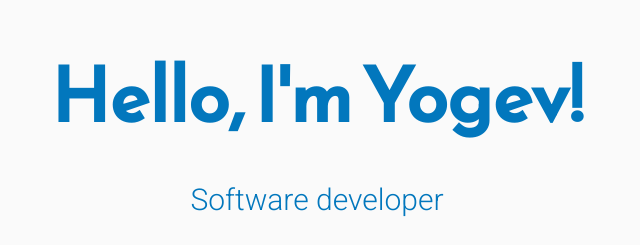
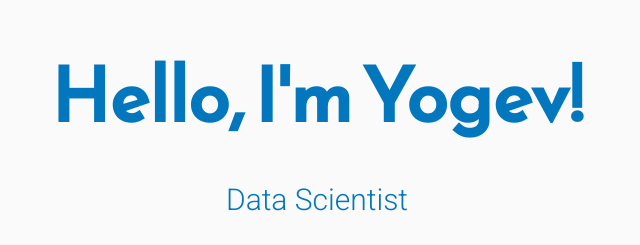
Before and after one commit to YogevKr/yogevkr.github.io, a plain HTML site: page index.html in a window 1280 px wide. Shown: the part 217-462 px from the top of the page, without its empty margins (323-963 px from the left). Drawn offline with Linux system fonts and the light colour scheme.

Commit message:
Update index.html

```diff
--- a/index.html
+++ b/index.html
@@ -25,7 +25,7 @@
 <body>
 	<main>
 		<div class="intro">Hello, I'm Yogev!</div>
-		<div class="tagline">Software developer</div>
+		<div class="tagline">Data Scientist</div>
 		<!-- Find your icons from here - https://fontawesome.com/icons?d=gallery&s=brands -->
 		<div class="icons-social">
 			<a target="_blank" href="https://github.com/yogevkr"><i class="fab fa-github"></i></a>
```
